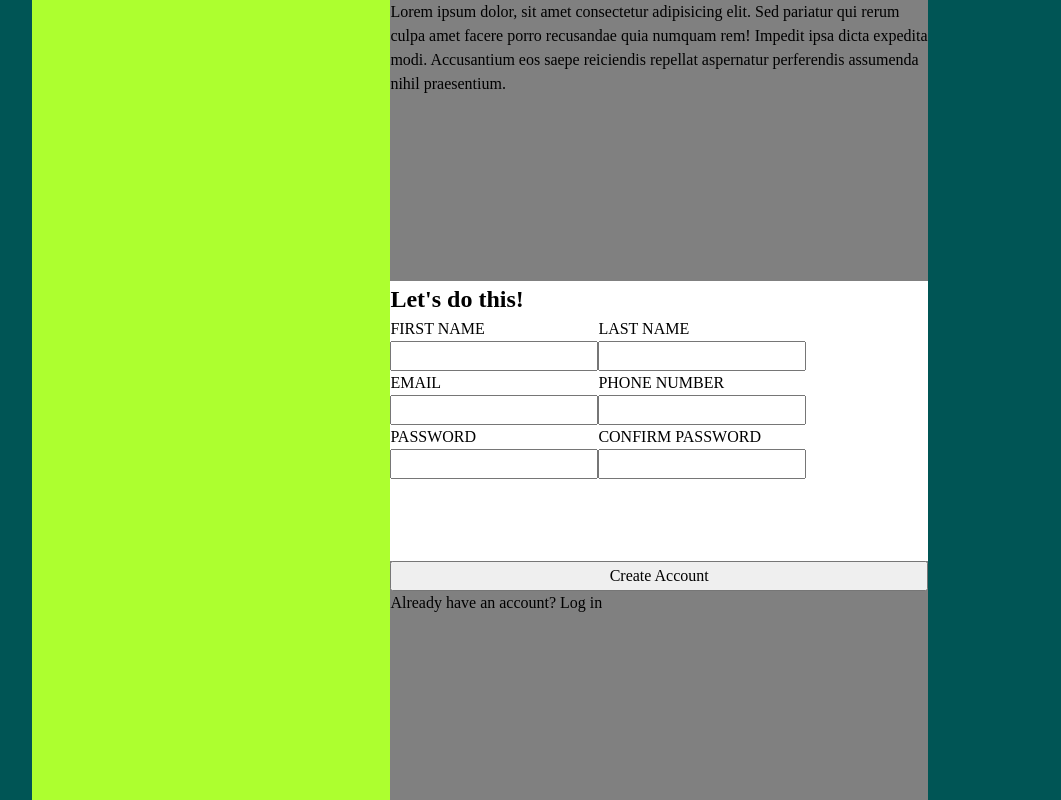
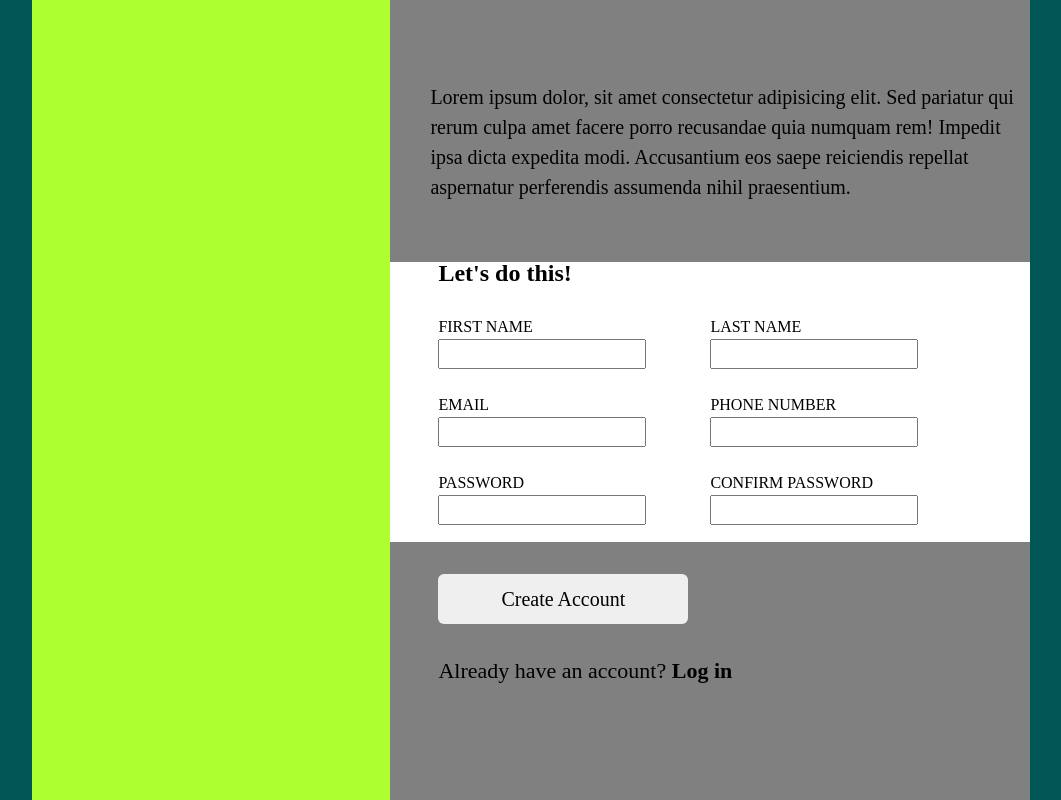
Before and after one commit to Gabriel-Muniz/signupform, a plain HTML site: page index.html in a window 1280 px wide. Shown: the whole page, without its empty margins (160-1221 px from the left). Drawn offline with Linux system fonts and the light colour scheme.

Commit message:
Style: basic template structure

```diff
--- a/index.html
+++ b/index.html
@@ -60,7 +60,9 @@
         </div>
         <div class="btn-container">
           <button type="submit">Create Account</button>
-          <p>Already have an account? <span>Log in</span></p>
+          <p>
+            Already have an account? <span><a href="#">Log in</a></span>
+          </p>
         </div>
       </div>
     </div>
--- a/style.css
+++ b/style.css
@@ -94,7 +94,20 @@ body {
   display: flex;
   flex-direction: column;
 }
+.text-container,
+.form-container,
+.btn-container {
+  padding: 2em 3em;
+}
+.text-container {
+  display: flex;
+  justify-content: end;
+  font-size: 20px;
+  padding: 0 0 3em 2em;
+}
 .form-container {
+  display: flex;
+  justify-content: center;
   background-color: #fff;
   height: 35%;
   flex-grow: 0;
@@ -104,10 +117,36 @@ body {
   background-color: gray;
   flex-grow: 1;
 }
+h2 {
+  margin-bottom: 1em;
+}
 .form-row {
   display: flex;
+  margin-bottom: 1.5em;
 }
 .form-field {
   display: flex;
   flex-direction: column;
+
+  margin-right: 4em;
 }
+
+button {
+  width: 250px;
+  height: 50px;
+  margin-bottom: 1.5em;
+  font-size: 20px;
+
+  border: none;
+  border-radius: 6px;
+}
+.btn-container > p {
+  font-size: 22px;
+}
+p > span {
+  font-weight: bold;
+}
+a {
+  color: #000; /* cor do link mudar */
+  text-decoration: none;
+}
```
